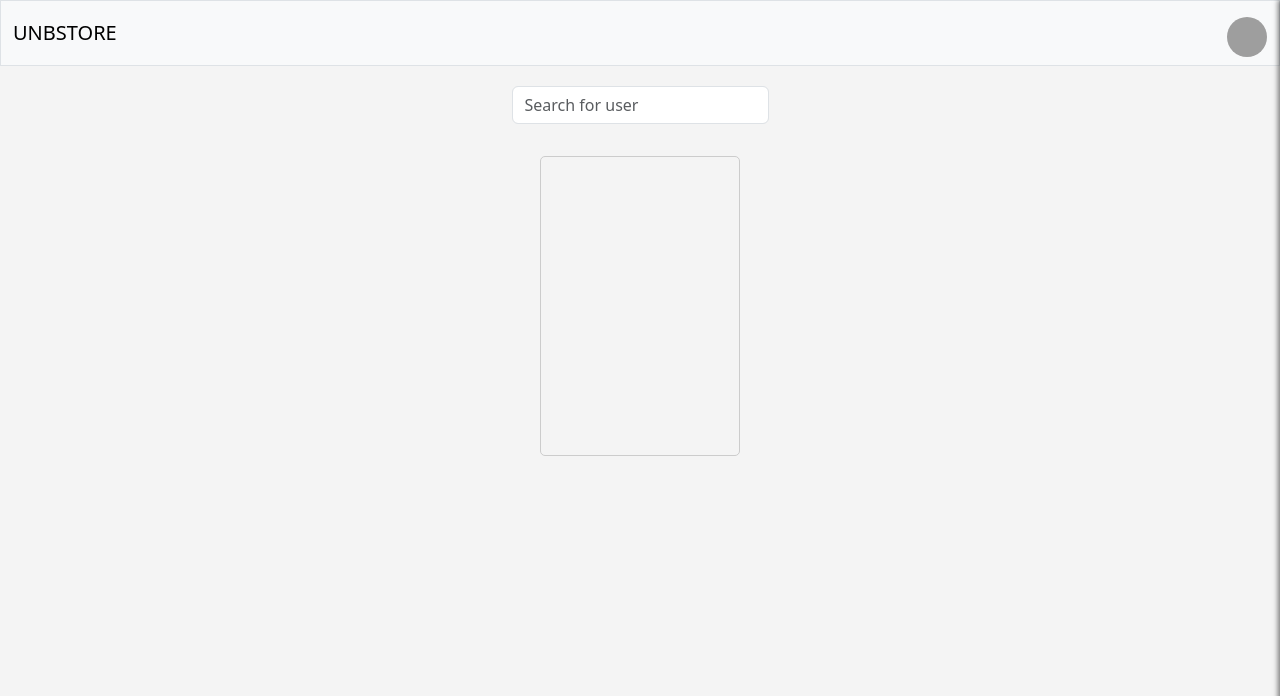
After one commit to sofirij/UNB-STORE-V2, a Flask app: page /messages in a window 1280 px wide. The commit adds this page. Shown: the top 696 px of the page. Run offline with Flask 3, Linux system fonts and the light colour scheme; a user stored in the database is signed in; grey boxes are pictures that could not be loaded.

Commit message:
Started with the messages

```diff
--- a/app.py
+++ b/app.py
@@ -193,7 +193,21 @@ def addInventory():
         image.save(os.path.join('static', 'inventory-pics', f'user-{user_id}', filename))
     return jsonify({"successful": True})
 
+@app.route("/messages", methods=["GET"])
+@login_required
+def messages():
+    return render_template("messages.html")
+
+@app.route("/messages/search_users/<string:query>", methods=["GET"])
+@login_required
+def search(query):
+    """Search for users in the database"""
+    users = searchForUsers(query, session["user_id"])
+    return jsonify({"users": users})
+
+
 @app.route("/api/categories", methods=["GET"])
+@login_required
 def getCategories():
     return jsonify({"categories":CATEGORIES, "successful": True})
 
--- a/functions.py
+++ b/functions.py
@@ -253,3 +253,13 @@ def deleteFromFileSystem(image_filenames, user_id):
     for filename in image_filenames:
         path = os.path.join("static", "inventory-pics", f"user-{user_id}", filename)
         os.remove(path)
+
+def searchForUsers(query, user_id):
+    """Search for users in the database"""
+    with sqlite3.connect("app.db") as conn:
+        cursor = conn.cursor()
+        query = "SELECT display_name FROM users WHERE display_name LIKE ? AND user_id != ?"
+        cursor.execute(query, (f"%{query}%", user_id))
+        result = cursor.fetchall()
+
+    return [user[0] for user in result]
--- /dev/null
+++ b/static/css/messages.css
@@ -0,0 +1,46 @@
+.search-container {
+    display: flex;
+    justify-content: center;
+    margin-top: 20px;
+    align-self: center;
+    align-content: center;
+}
+
+.user-list {
+    width: 200px; /* Set a fixed width */
+    height: 300px; /* Set a fixed height */
+    overflow-y: auto; /* Enable vertical scrolling */
+    border: 1px solid #ccc; /* Optional: Add a border */
+    border-radius: 5px; /* Optional: Add rounded corners */
+    align-self: center;
+    align-content: center;
+    justify-content: center;
+    margin: 0 auto;
+  }
+
+.user-list ul {
+    list-style-type: none; /* Remove bullet points */
+    padding: 0; /* Remove default padding */
+    margin: 0; /* Remove default margin */
+}
+
+.user-list li {
+    padding: 10px; /* Add padding to each user item */
+    border-bottom: 1px solid #eee; /* Optional: Add a separator between users */
+}
+
+.user-list li:last-child {
+    border-bottom: none; /* Remove border from the last item */
+}
+
+a {
+    color: inherit; /* Inherit the color from the parent element */
+    text-decoration: none; /* Optional: Remove underline */
+}
+
+a:visited,
+a:hover,
+a:active,
+a:focus {
+    color: inherit; /* Ensure the color stays the same in all states */
+}
--- /dev/null
+++ b/static/js/messages.js
@@ -0,0 +1,34 @@
+document.addEventListener('DOMContentLoaded', function() {
+    const input = document.getElementById('search-query');
+
+    async function getUsers() {
+        let users = []
+        const regex = /[!@#$%^&*()_+\-=\[\]{};':"\\|,.<>\/?]/;
+
+        if (regex.test(input.value) || input.value == "")
+        {
+            return users;
+        }
+
+        try {
+            const response = await fetch(`/messages/search_users/${input.value}`);
+            const data = await response.json();
+            users = data.users;
+            console.log('successful');
+        }
+        catch (error) {
+            console.log('Error', error);
+        }
+
+        return users;
+    }
+
+    input.addEventListener('input', async function() {
+        const users = await getUsers();
+        console.log(users);
+        const usersToAdd = users.map((user) => `<li><a href="/messages/interact/${user}">${user}</a></li>`).join("");
+
+        const userListDisplay = document.getElementById("users");
+        userListDisplay.innerHTML = usersToAdd;
+    });
+});
--- /dev/null
+++ b/templates/messages.html
@@ -0,0 +1,27 @@
+{% extends "layout.html" %}
+
+{% block title %} inventory {% endblock %}
+
+{% block link %}
+    <link href="{{ url_for('static', filename='css/messages.css')}}" rel="stylesheet">
+{% endblock %}
+
+{% block main %}
+    <div class="mb-3 search-container">
+        <form id="query" name="query" method="GET">
+            <div class="mb-3" align="center">
+                <input class="form-control mx-auto w-auto" required  name="search-query" id="search-query" placeholder="Search for user" type="text">
+            </div>
+        </form>
+    </div>
+
+    <div class="user-list">
+        <ul id="users">
+        </ul>
+    </div>
+
+{% endblock %}
+
+{% block script %}
+    <script src="{{ url_for('static', filename='js/messages.js') }}"></script>
+{% endblock %}
```
Also changed, not shown: static/css/inventory.css (+8 -1 lines), app.db.
